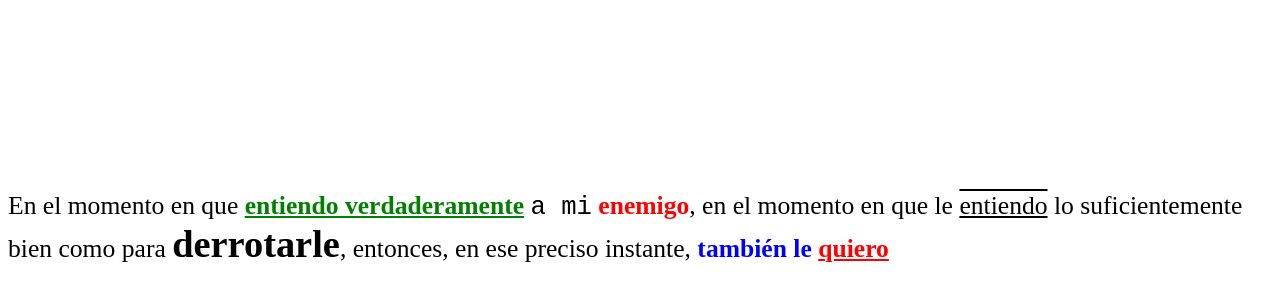
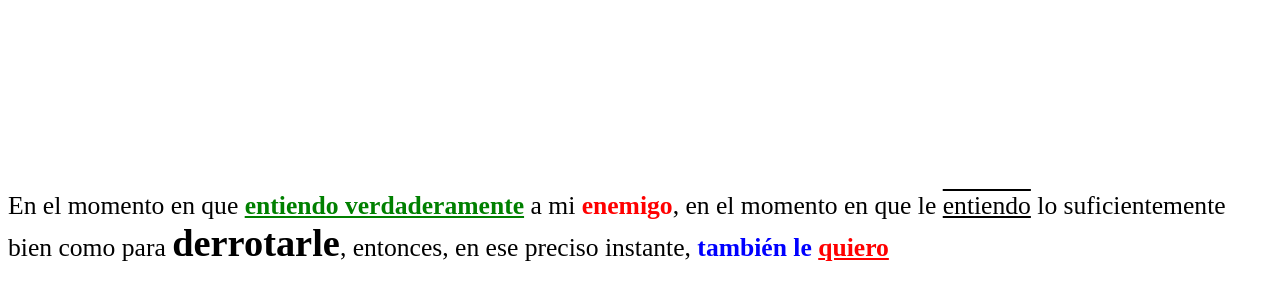
Before and after one commit to Ryuck24/taller-9-full-stack, a plain HTML site: page punto-5/index.html in a window 1280 px wide. Shown: the part 32-332 px from the top of the page. Drawn offline with Linux system fonts and the light colour scheme.

Commit message:
correcion de diseño a una palabra del parrafo del punto 5

```diff
--- a/punto-5/index.html
+++ b/punto-5/index.html
@@ -11,7 +11,7 @@
         <p>
             <span>En el momento en que</span>
             <b class="text__green">entiendo verdaderamente</b>
-            <samp>a mi</samp>
+            <span>a mi</span>
             <b class="text__red">enemigo</b>,
             <span>en el momento en que le</span>
             <span class="line__doble">entiendo</span>
```
